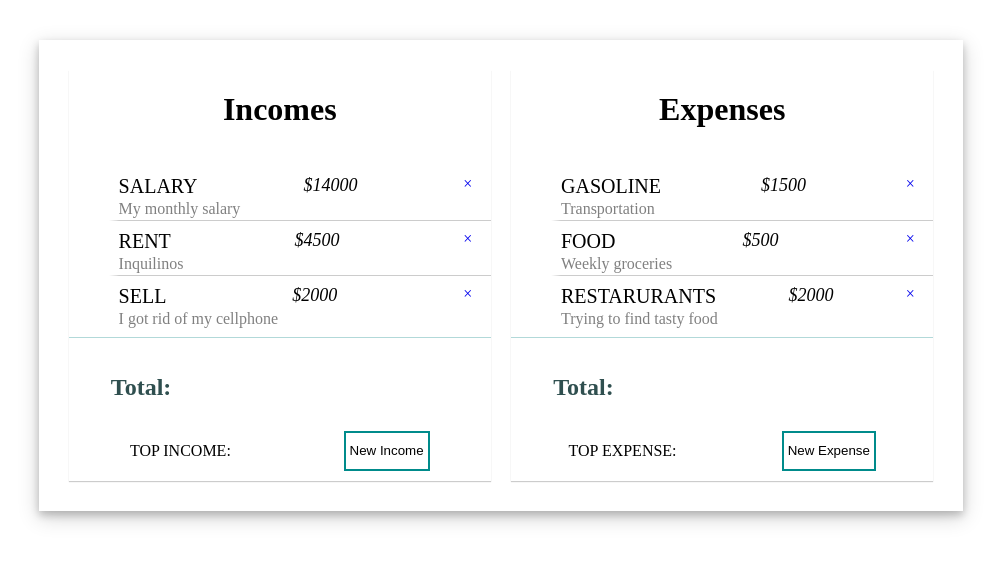
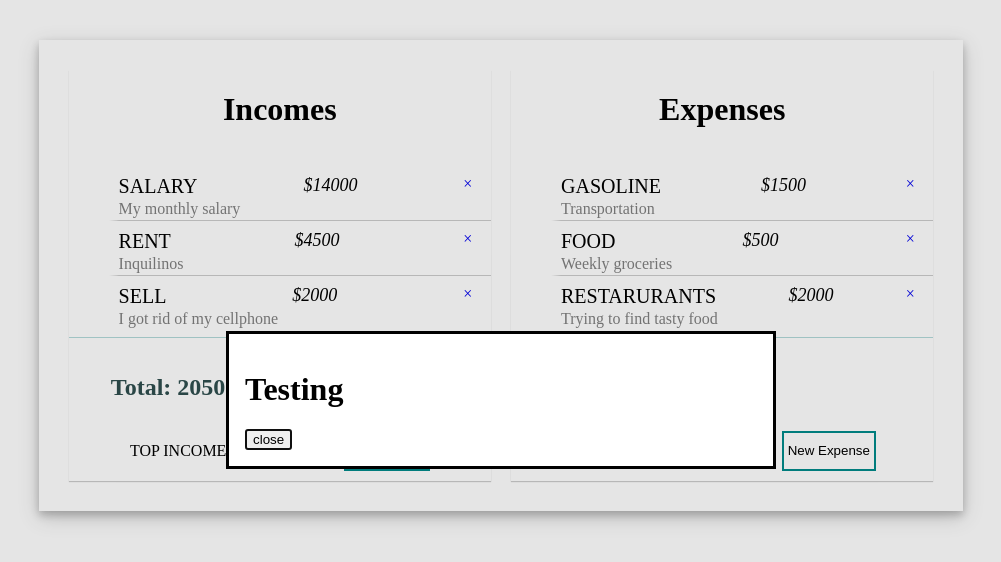
Before and after one commit to rcart/expenses-manager, a React (Create React App) app: page / in a window 1280 px wide. Shown: the top 562 px of the page, without its empty margins (139-1140 px from the left). Built offline with nearby package versions, Linux system fonts and the light colour scheme.

Commit message:
Started to work on Modal component

```diff
--- a/src/components/App.js
+++ b/src/components/App.js
@@ -2,46 +2,49 @@ import React, { Component } from 'react';
 import Header from './Header';
 import List from './List';
 import Footer from './Footer';
+import Modal from './Modal';
 
 class App extends Component {
 
   state = {
-    incomes: [{
-      id: 1,
-      title: 'Salary',
-      amount: 14000,
-      description: 'My monthly salary'
-    }],
-    expenses: [{
-      id: 1,
-      title: 'Expenses',
-      amount: 14000,
-      description: 'My monthly salary'
-    }]
+    incomes: [],
+    expenses: [],
+    modalVisible: true
   };
 
-  addValue = (data) => {
+  addItem= (data, to) => {
+    const items = [ ...this.state[to], data ];
+    this.setState({ [to]: items });
+  }
+
+  removeItem = (data, index) => {
 
   }
 
-  removeValue = (data, index) => {
+  clearAllItems = (data) => {
 
   }
 
-  clearAll = (data) => {
-
-  }
-
-  totalValues = (data) => {
-    let tmp = { ...this.state[data] };
-
-    tmp['new'] = {test: 123, name: 'me'};
-
-    console.log(tmp);
+  totalValues = (from) => {
+    const items = [ ...this.state[from] ];
+    if (items.length === 0) return false;
+    let total = 0;
+    items.forEach((item, index) => {
+      for (let i of item) total += i.amount;
+    });
+    return total;
   }
 
   topValue = (data) => {
 
+  }
+
+  // Modal handlers
+  showModal = () => {
+    this.setState({ modalVisible: true })
+  }
+  hideModal = () => {
+    this.setState({ modalVisible: false });
   }
 
   render() {
@@ -49,16 +52,29 @@ class App extends Component {
       <div className="wrapper">
         <div className="container-incomes">
           <Header title="Incomes"/>
-          <List items='incomes'/>
+          <List
+            items='incomes'
+            addItem={this.addItem}
+          />
           <h2 className="total">Total: {this.totalValues('incomes')}</h2>
           <Footer title="Income"/>
         </div>
         <div className="container-expenses">
           <Header title="Expenses"/>
-          <List items='expenses'/>
+          <List
+            items='expenses'
+            addItem={this.addItem}
+          />
           <h2 className="total">Total: {this.totalValues('expenses')} </h2>
-          <Footer title="Expense"/>
+          <Footer
+            title="Expense"
+            showModal={this.showModal}
+          />
         </div>
+        <Modal
+          modalVisible={this.state.modalVisible}
+          hideModal={this.hideModal}
+        />
       </div>
     );
   }
--- a/src/components/Footer.js
+++ b/src/components/Footer.js
@@ -1,11 +1,12 @@
 import React from 'react';
 
 class Footer extends React.Component {
+
   render() {
     return (
       <div className="footer">
         <p id="footer-text">Top {this.props.title}: </p>
-        <button id="footer-addBtn">New {this.props.title}</button>
+        <button id="footer-addBtn" onClick={this.props.showModal}>New {this.props.title}</button>
       </div>
     );
   }
--- a/src/components/List.js
+++ b/src/components/List.js
@@ -2,6 +2,12 @@ import React from 'react';
 import { incomes, expenses } from '../data.js';
 
 class List extends React.Component {
+
+  componentDidMount = () => {
+    // Here I'll update the App's state with the incomes/expenses from data.js
+    this.props.addItem(incomes, 'incomes');
+    this.props.addItem(expenses, 'expenses');
+  }
 
   getData= (items) => {
     return items.map(item => {
--- /dev/null
+++ b/src/components/Modal.js
@@ -0,0 +1,35 @@
+import React from 'react';
+
+class Modal extends React.Component {
+  state = {
+    isReady: false
+  }
+
+  dialog = React.createRef();
+
+  componentDidMount() {
+    this.setState({ isReady: true }, () => {
+      if (this.props.modalVisible) this.show();
+    });
+  }
+
+  show = () => {
+    this.dialog.current.showModal();
+  }
+
+  hide = () => {
+    this.props.hideModal();
+    this.dialog.current.close();
+  }
+
+  render() {
+    return (
+      <dialog className="modal" ref={this.dialog} style={{width: '40%'}}>
+      <h1>Testing</h1>
+      <button onClick={this.hide}>close</button>
+      </dialog>
+    );
+  }
+}
+
+export default Modal;
```
